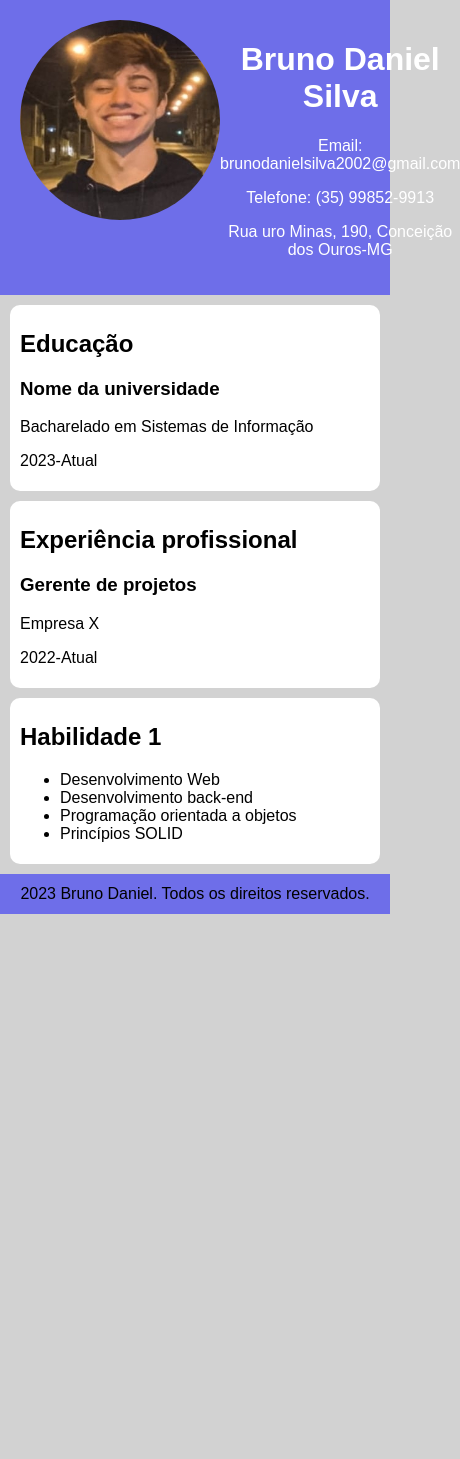
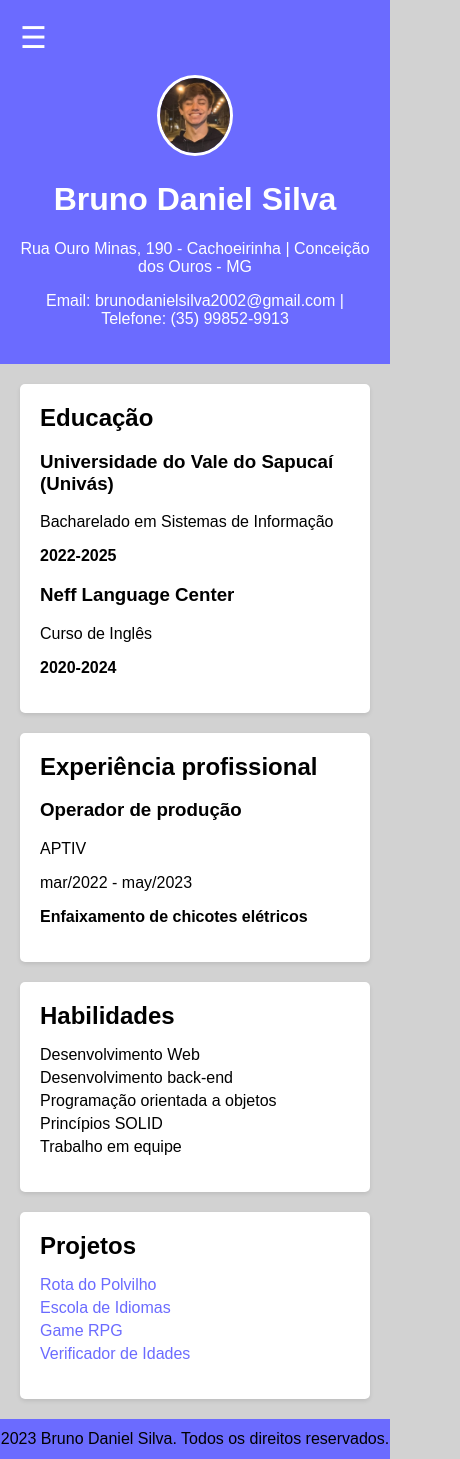
Before and after one commit to brunoodaniel/brunoodaniel.github.io, a plain HTML site: page Aula01 - Currículo/index - aula01.html in a window 390 px wide. Shown: the whole page, 460 px wide, since content can reach past the window. Before the commit the page ends 914 px from the top, so only its background shows below. Drawn offline with Linux system fonts and the light colour scheme.

Commit message:
Curriculo finalizado

```diff
--- /dev/null
+++ b/Aula01 - Currículo/Pagina de contato.css
@@ -0,0 +1,60 @@
+body{
+    font-family: Arial, Helvetica, sans-serif;
+    background-color: rgba(210, 208, 208, 0.618);
+    display: flex;
+    justify-content: center;
+    align-items: center;
+    height: 100vh;
+}
+
+.container{
+    background-color: rgb(107, 107, 255);
+    padding: 20px;
+    border-radius: 5px;
+    box-shadow: 0 0 10px rgba(0, 0, 0, 0.1);
+    width: 30vw;
+    height: 50vh;
+}
+
+.container h2{
+    text-align: center;
+    color: white;
+}
+
+form{
+    display: flex;
+    flex-direction: column;
+}
+
+label{
+    margin-bottom: 5px;
+    color: white;
+}
+
+input, textarea{
+    padding: 5px;
+    margin-bottom: 10px;
+    border: 1px solid azure;
+    border-radius: 3px;
+}
+
+button{
+    background-color: rgb(64, 64, 197);
+    color: white;
+    border: none;
+    padding: 5px;
+    border-radius: 3px;
+    cursor: pointer;
+    margin-bottom: 10px;
+}
+
+button:hover{
+    background-color: rgb(182, 182, 238);
+    color: black;
+}
+
+@media (max-width: 768px){
+    .container{
+        width: 70vw;
+    }
+}
--- a/Aula01 - Currículo/index - aula01.html
+++ b/Aula01 - Currículo/index - aula01.html
@@ -5,54 +5,89 @@
         <link rel="stylesheet" href="style - aula01.css">
     </head>
     <body>
+        <div id="hamburguinho">
+            <button id="hamburguer" class="hamb-icone">&#9776;</button>
+
+        <nav class="menuzinho">
+            <ul>
+                <li><a href="index - aula01.html" id="info-link">Home</a></li>
+                <li><a href="#education">Educação</a></li>
+                <li><a href="#experience">Experiência Profissional</a></li>
+                <li><a href="#skills">Habilidades</a></li>
+                <li><a href="#projects">Projetos</a></li>
+                <li><a href="Pagina de contato.html">Contato</a></li>
+
+            </ul>
+        </nav>
+
+        </div>
+
         <header>
 
-            <div id="foto">
-                <img id="foto-perfil" src="foto perfil.jpg" alt="Foto de perfil">
-            </div>
+            <img src="foto perfil.jpg" alt="Foto de perfil">
 
             <div id="informações">
                 <h1>Bruno Daniel Silva</h1>
-                <p>Email: brunodanielsilva2002@gmail.com</p>
-                <p>Telefone: (35) 99852-9913</p>
-                <p>Rua uro Minas, 190, Conceição dos Ouros-MG</p>
+                <p>Rua Ouro Minas, 190 - Cachoeirinha | Conceição dos Ouros - MG</p>
+                <p>Email: brunodanielsilva2002@gmail.com | Telefone: (35) 99852-9913</p>
+                <p></p>
             </div>
 
 
         </header>
 
-        <section class="education">
+        <main>
+            <section id="education" class="education">
                 <h2>Educação</h1>
                 <div class="item">
-                <h3>Nome da universidade</h3>
+                    <h3>Universidade do Vale do Sapucaí (Univás)</h3>
                     <p>Bacharelado em Sistemas de Informação</p>
-                <p>2023-Atual</p>
+                    <p><strong>2022-2025</strong></p>
+                </div>
+
+                <div class="item">
+                    <h3>Neff Language Center</h3>
+                    <p>Curso de Inglês</p>
+                    <p><strong>2020-2024</strong></p>
                 </div>
             </section>
 
-        <section class="experience">
+            <section id="experience" class="experience">
                 <h2>Experiência profissional</h1>
                 <div class="item">
-                <h3>Gerente de projetos</h3>
-                <p>Empresa X</p>
-                <p>2022-Atual</p>
+                    <h3>Operador de produção</h3>
+                    <p>APTIV</p>
+                    <p>mar/2022 - may/2023</p>
+                    <p><strong>Enfaixamento de chicotes elétricos</strong></p>
                 </div>
             </section>
 
-        <section class="skills">
-                <h2>Habilidade 1</h2>
+            <section id="skills" class="skills">
+                    <h2>Habilidades</h2>
                     <ul>
                         <li>Desenvolvimento Web</li>
                         <li>Desenvolvimento back-end</li>
                         <li>Programação orientada a objetos</li>
                         <li>Princípios SOLID</li>
+                        <li>Trabalho em equipe</li>
                     </ul>
-            </div>
             </section>
 
+            <section id="projects" class="projects">
+                <h2>Projetos</h2>
+                <ul>
+                    <li><a href="https://brunoodaniel.github.io/rotatop/paginaInicial/paginaInicial.html" target="_blank">Rota do Polvilho</a></li>
+                    <li><a href="https://github.com/brunoodaniel/EscolaDeIdiomas" target="_blank">Escola de Idiomas</a></li>
+                    <li><a href="https://github.com/brunoodaniel/RPGGame" target="_blank">Game RPG</a></li>
+                    <li><a href="https://github.com/brunoodaniel/VerificadorDeIdades" target="_blank">Verificador de Idades</a></li>
+                </ul>
+        </section>
+        </main>
+
         <footer>
-            <p>2023 Bruno Daniel. Todos os direitos reservados.</p>
+            <p>2023 Bruno Daniel Silva. Todos os direitos reservados.</p>
         </footer>
 
+    <script src="script - aula01.js"></script>
     </body>
 </html>
--- /dev/null
+++ b/Aula01 - Currículo/script - aula01.js
@@ -0,0 +1,26 @@
+document.getElementById('hamburguer').addEventListener('click', function() {
+  const menu = document.querySelector('.menuzinho');
+  const outrasSecoes = document.querySelectorAll('#informações, main, footer');
+
+  // Altere a lógica para adicionar/remover a classe 'open'
+  if (menu.classList.contains('open')) {
+      menu.classList.remove('open');
+      outrasSecoes.forEach(secao => {
+          secao.style.marginLeft = '0';
+      });
+  } else {
+      menu.classList.add('open');
+      outrasSecoes.forEach(secao => {
+          secao.style.marginLeft = '250px';
+      });
+  }
+});
+
+document.getElementById('info-link').addEventListener('click', function() {
+  const menu = document.querySelector('.menuzinho');
+  const outrasSecoes = document.querySelectorAll('#informações, main, footer');
+  menu.classList.remove('open');
+  outrasSecoes.forEach(secao => {
+      secao.style.marginLeft = '0';
+  });
+});
--- a/Aula01 - Currículo/style - aula01.css
+++ b/Aula01 - Currículo/style - aula01.css
@@ -6,12 +6,57 @@ body{
 }
 
 header{
-    background-color: rgb(110, 110, 233);
+    background-color: rgb(107, 107, 255);
     color: white;
+    padding: 0px 20px 20px 20px;
+    text-align: center;
+}
+
+#hamburguinho{
+    background-color: rgb(107, 107, 255);
+}
+
+header img{
+    border-radius: 50%;
+    height: auto;
+    width: 70px;
+    border: 3px solid #fff;
+}
+
+section {
+    background-color: #fff;
+    margin: 20px;
     padding: 20px;
-    text-align: center;
-    display: grid;
-    grid-template-columns: repeat(2, 2fr);
+    border-radius: 5px;
+    box-shadow: 0 2px 4px rgba(0, 0, 0, 0.1);
+}
+
+section h2 {
+    font-size: 30   px;
+    margin: 0;
+}
+
+ul {
+    list-style: none;
+    padding: 0;
+}
+
+ul li {
+    margin: 5px 0;
+}
+
+ul li a {
+    text-decoration: none;
+    color: #3498db;
+}
+
+.projects ul li a{
+    color: rgb(107, 107, 255);
+}
+
+.projects ul li a:hover{
+    text-decoration: underline;
+    color: black;
 }
 
 #informações p{
@@ -20,45 +65,66 @@ header{
     justify-content: center;
 }
 
-.education{
-    margin: 10px;
-    padding: 5px 10px 5px 10px;
-    border-radius: 10px;
-    background-color: white;
-}
-
-.experience{
-    margin: 10px;
-    padding: 5px 10px 5px 10px;
-    border-radius: 10px;
-    background-color: white;
-
-}
-
-.skills{
-    margin: 10px;
-    padding: 5px 10px 5px 10px;
-    border-radius: 10px;
-    background-color: white;
-
-}
-
-#foto-perfil{
-    border-radius: 50%;
-    height: 200px;
-    width: 200px;
-}
-
-section{
-    padding: 0px 20px 0px 20px;
-}
-
 footer p{
     display: flex;
-    background-color: rgb(110, 110, 233);
+    background-color: rgb(107, 107, 255);
     justify-content: center;
     text-align: center;
     align-items: center;
     margin: 0%;
     height: 40px;
 }
+
+
+
+
+
+
+
+
+
+
+
+
+.hamb-icone {
+    background: none;
+    border: none;
+    padding: 0;
+    font-size: 30px;
+    cursor: pointer;
+    color: white;
+    margin: 20px;
+}
+
+.menuzinho {
+    position: fixed;
+    left: -250px;
+    top: 0;
+    height: 100%;
+    width: 250px;
+    background-color: #333;
+    transition: left 0.5s ease; /* Adicione a transição aqui */
+}
+
+.menuzinho a {
+    padding: 15px;
+    text-decoration: none;
+    font-size: 18px;
+    color: white;
+    display: block;
+    transition: background-color 0.3s ease; /* Adicione a transição aqui */
+}
+
+.menuzinho a:hover {
+    background-color: #555;
+}
+
+#informações, main, footer {
+    margin-left: 0;
+    transition: margin-left 0.5s ease; /* Adicione a transição aqui */
+}
+
+/* Adicione este estilo para o menu aberto */
+.open {
+    left: 0;
+}
```
Also changed, not shown: Aula01 - Currículo/Pagina de contato.html (added, +32 -0 lines), Aula01 - Currículo/Pagina de contato.js (added, +46 -0 lines). Lines whose indentation alone changed are shown as unchanged.
